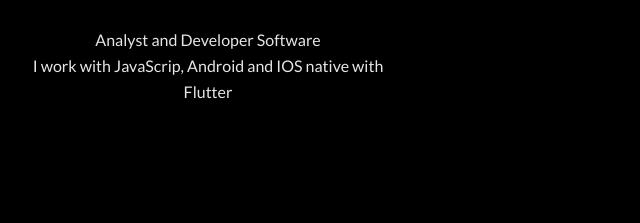
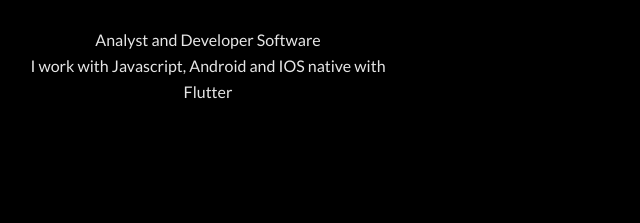
Before and after one commit to pizarro0823/PT, a plain HTML site: page index.html in a window 1280 px wide. Shown: the part 310-533 px from the top of the page, 432-1072 px from the left. Drawn offline with Linux system fonts and the light colour scheme; a script that the page names is missing.

Commit message:
Update index.html

```diff
--- a/index.html
+++ b/index.html
@@ -21,7 +21,7 @@
         <div class="header__introduction">
           <h1>Cristian Pizarro </h1>
           <p>Analyst and Developer Software </p>
-          <p>I work with JavaScrip, Android and IOS native with Flutter</p>
+          <p>I work with Javascript, Android and IOS native with Flutter</p>
 
 
           </div>
```
